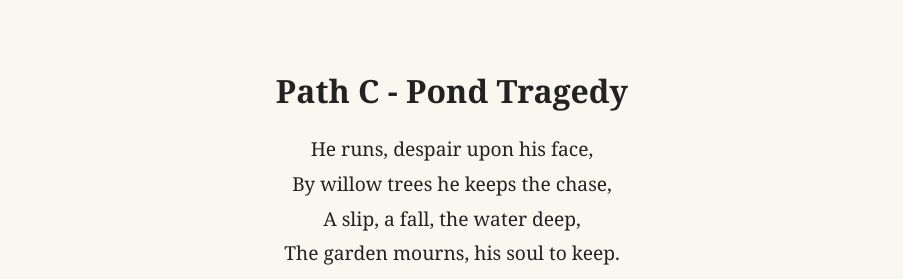
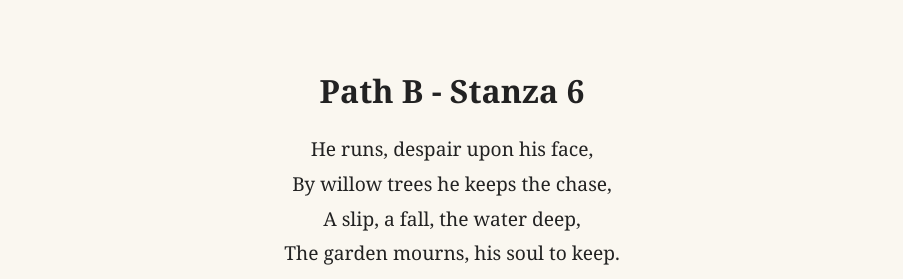
Before and after one commit to Hahvinaash-Vijaykumarr/ChineseLyricalAdventure, a plain HTML site: page pathC2.html in a window 1280 px wide. Shown: the top 279 px of the page, without its empty margins (188-1091 px from the left). Drawn offline with Linux system fonts and the light colour scheme.

Commit message:
Update pathC2.html with latest changes

```diff
--- a/pathC2.html
+++ b/pathC2.html
@@ -3,12 +3,12 @@
 
 <head>
     <meta charset="UTF-8">
-    <title>Path C - Pond Tragedy</title>
+    <title>Path B - Stanza 6</title>
     <link rel="stylesheet" href="style.css">
 </head>
 
 <body>
-    <h1>Path C - Pond Tragedy</h1>
+    <h1>Path B - Stanza 6</h1>
     <p>
         He runs, despair upon his face,<br>
         By willow trees he keeps the chase,<br>
```
